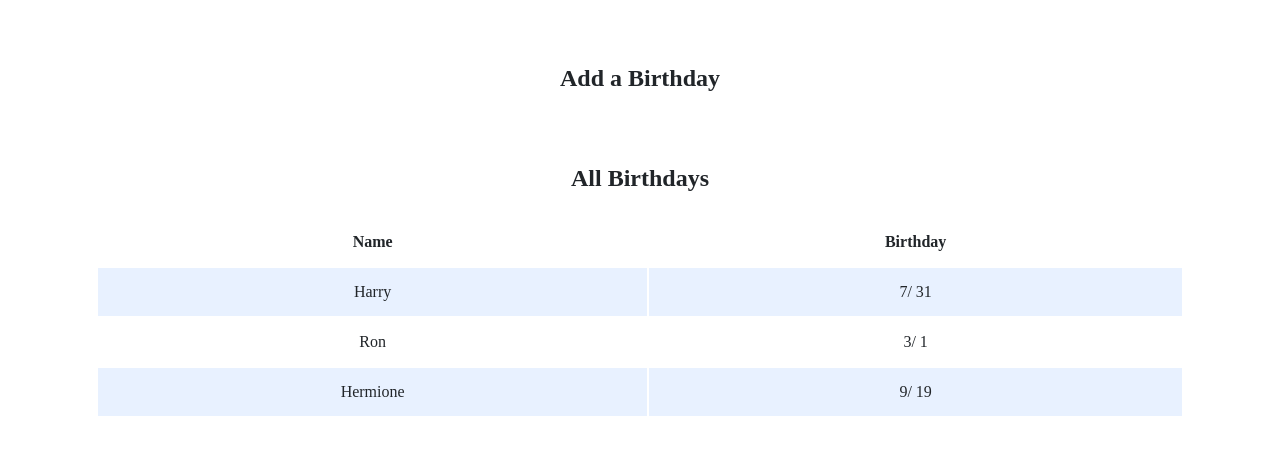
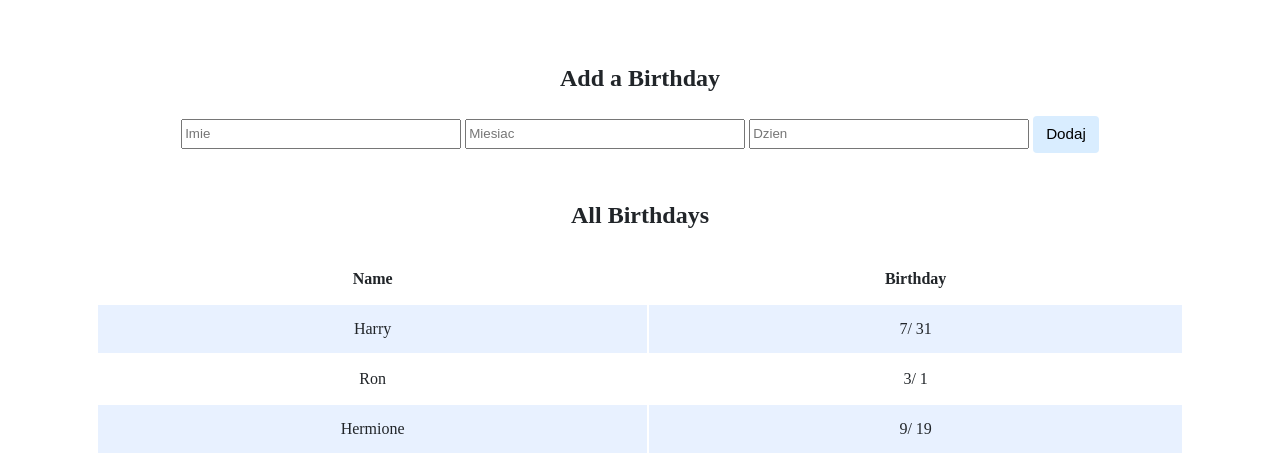
Before and after one commit to nadziejapio/python, a Flask app: page / in a window 1280 px wide. Shown: the part 200-654 px from the top of the page. Run offline with Flask 2, Linux system fonts and the light colour scheme; data comes from the database, SQL or seed files in the repository; some libraries are stand-ins or nearby versions.

Commit message:
Mon, Sep 26, 2022, 10:33 PM +00:00

```diff
--- a/birthdays/templates/index.html
+++ b/birthdays/templates/index.html
@@ -15,6 +15,12 @@
 
                 <h2>Add a Birthday</h2>
                 <!-- TODO: Create a form for users to submit a name, a month, and a day -->
+                <form action="/" method="post">
+                    <input name="name" placeholder="Imie" type="text">
+                    <input name="month" placeholder="Miesiac" type="number">
+                    <input name="day" placeholder="Dzien" type="number">
+                    <input type="submit" value="Dodaj">
+                </form>
             </div>
 
             <div class="section">
```
